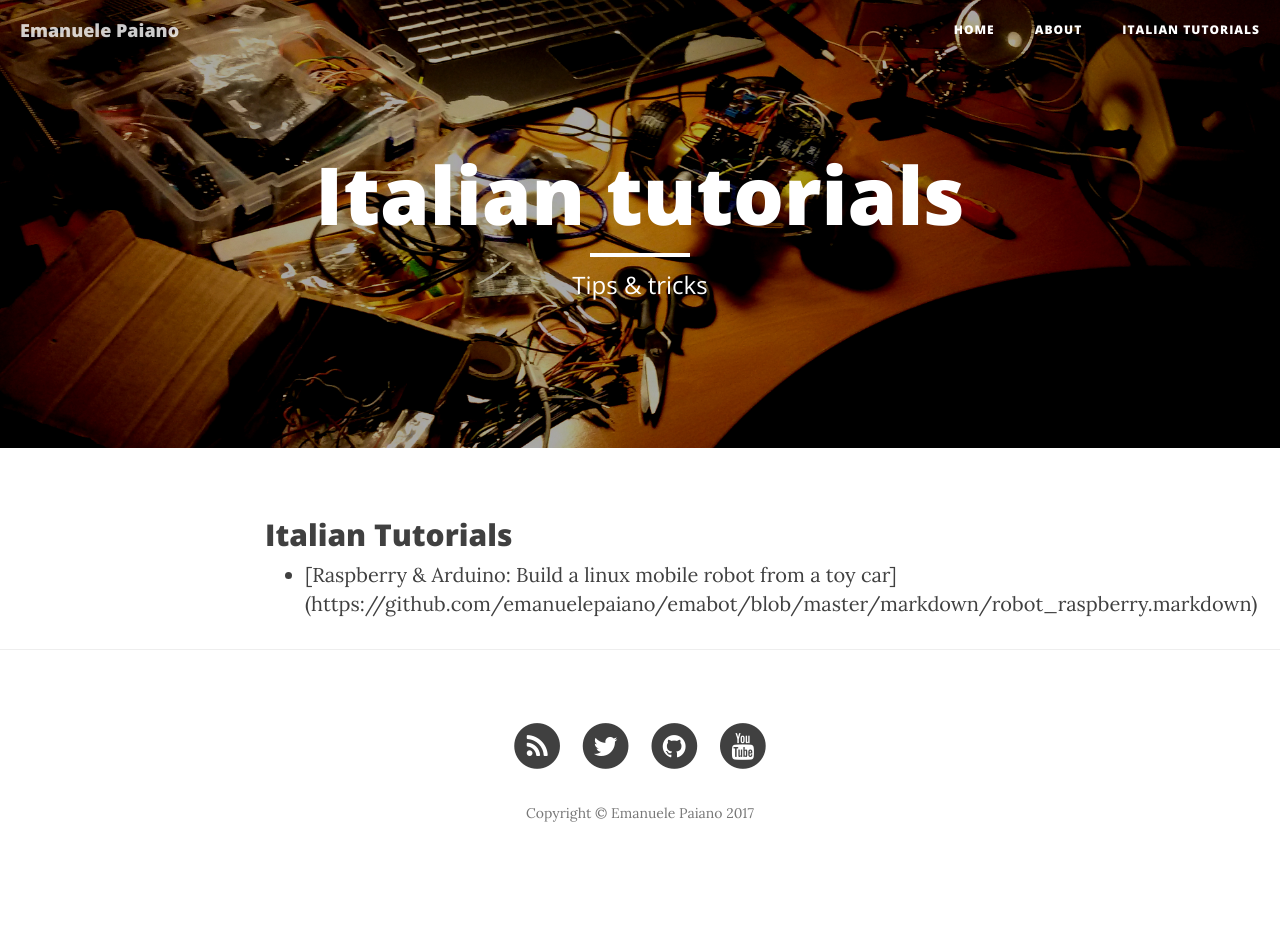
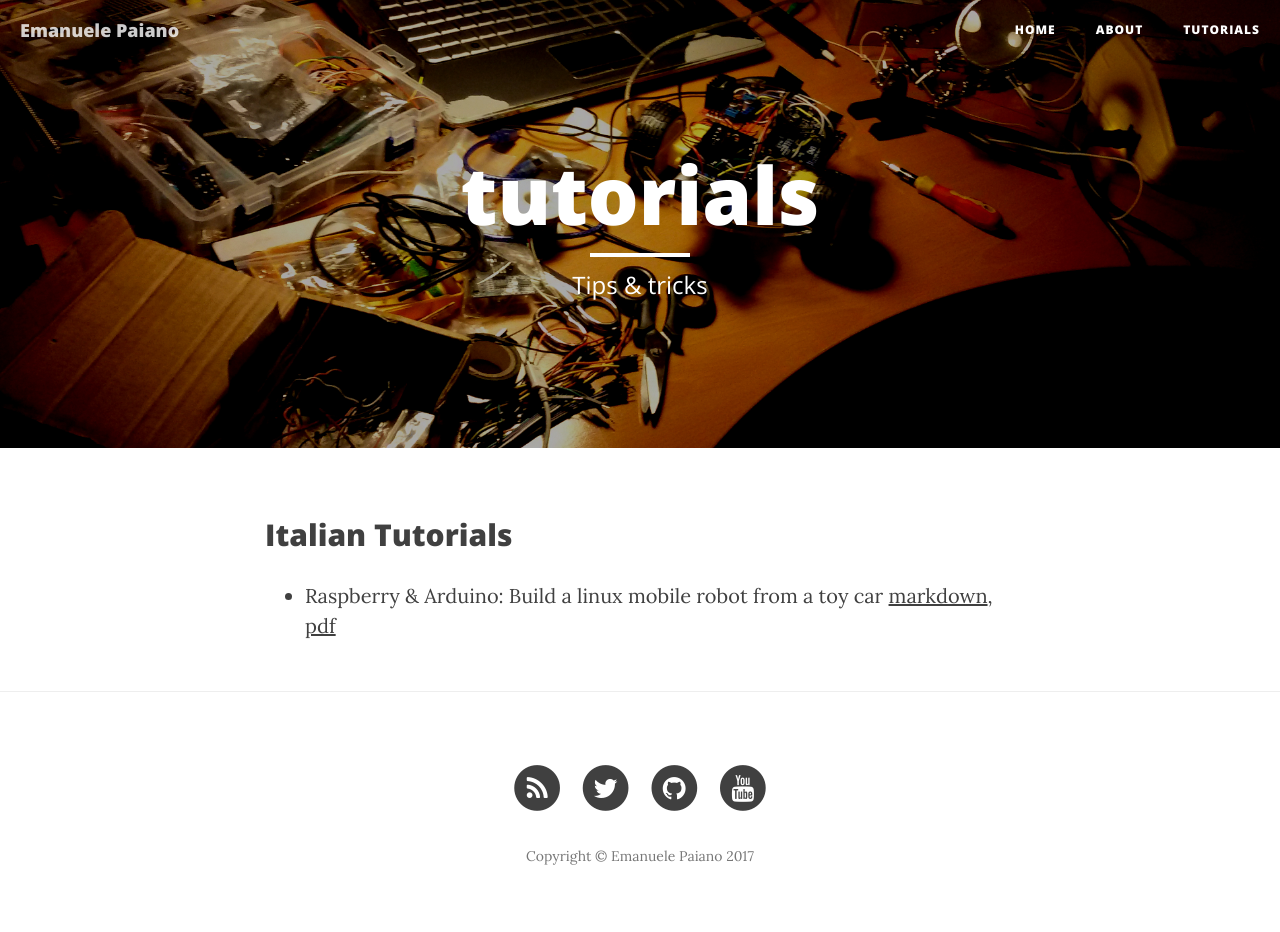
Before and after one commit to emanuelepaiano/emanuelepaiano.github.io, a Jekyll site: the page built from tutorials-ita.html, in a window 1280 px wide. Built offline with Jekyll 4.4.1, drawn with Linux system fonts in a browser that asks for light colours; nearby versions of some CDN libraries; before the commit the page ends 900 px from its top, so only the background shows below that.

Commit message:
Add files via upload

```diff
--- a/tutorials-ita.html
+++ b/tutorials-ita.html
@@ -1,6 +1,6 @@
 ---
 layout: page
-title: "Italian tutorials"
+title: "tutorials"
 description: "Tips & tricks"
 header-img: "img/about-bg.jpg"
 ---
@@ -8,5 +8,11 @@ header-img: "img/about-bg.jpg"
 <h2>Italian Tutorials</h2>
 
 <ul>
-        <li>[Raspberry & Arduino: Build a linux mobile robot from a toy car](https://github.com/emanuelepaiano/emabot/blob/master/markdown/robot_raspberry.markdown)</li>
+        <li>
+                <p>
+                        Raspberry & Arduino: Build a linux mobile robot from a toy car
+                        <a href="https://github.com/emanuelepaiano/emabot/blob/master/markdown/robot_raspberry.markdown">markdown</a>,
+                        <a href="https://github.com/emanuelepaiano/emabot/blob/master/Emabot_ITA_part%201.pdf">pdf</a>
+                </p>
+        </li>
 </ul>
```
